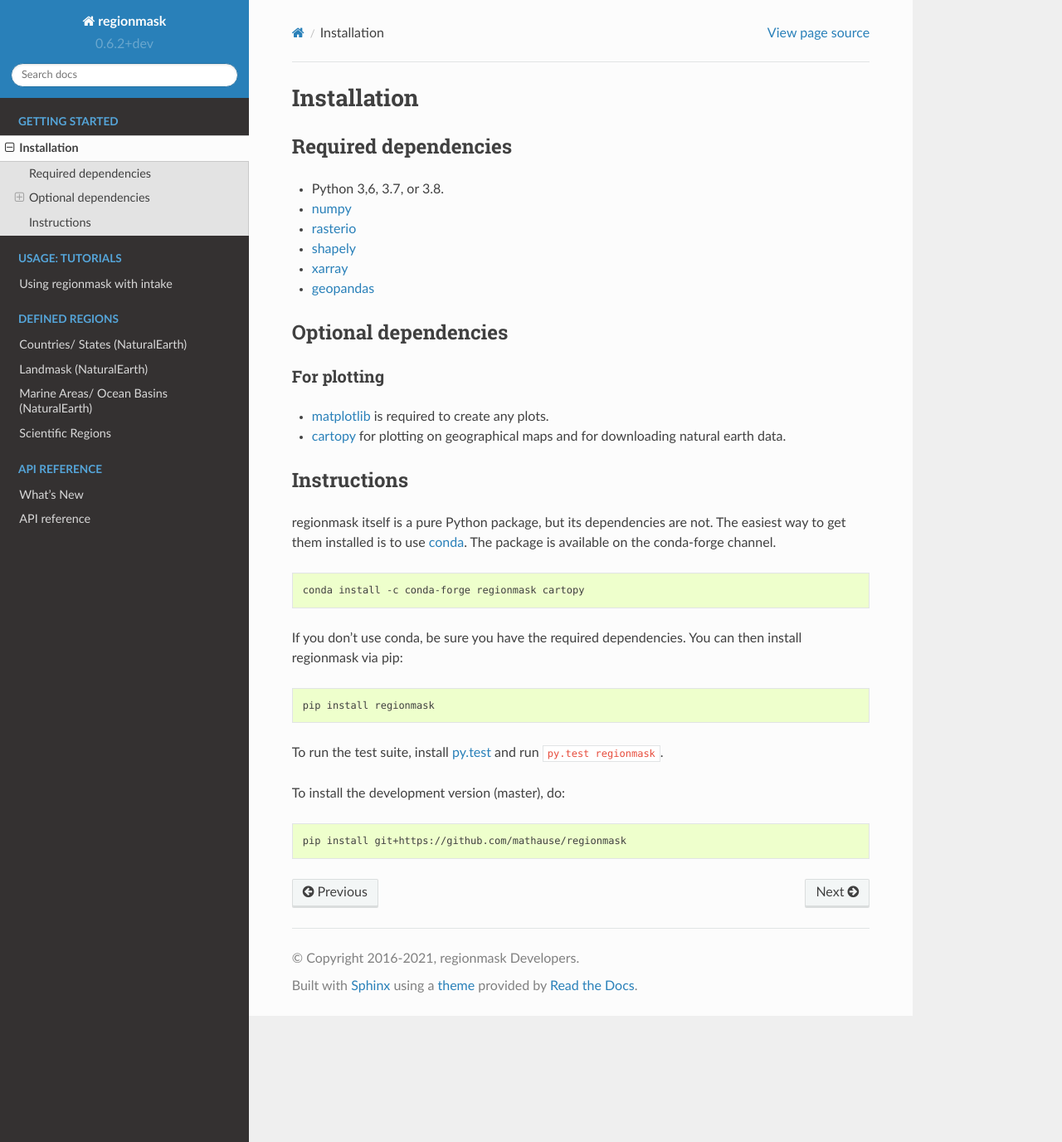
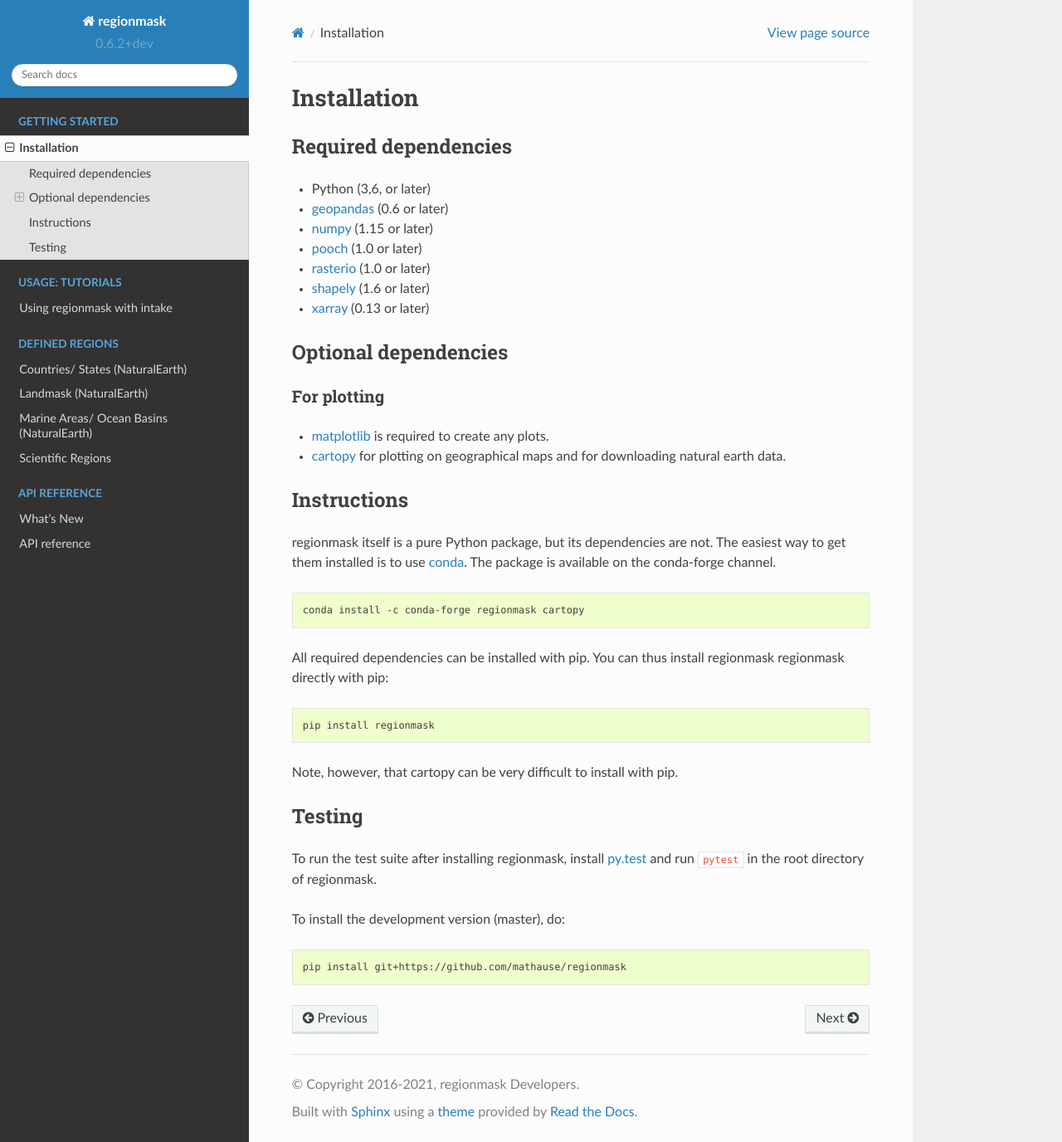
Before and after one commit to regionmask/regionmask, a Sphinx documentation site: the page built from docs/installation.rst, in a window 1280 px wide and 1376 px high. Shown: the whole window at 83% size. Built offline with Sphinx 7.4.7 and the Read the Docs theme 2.0.0, drawn with Linux system fonts in a browser that asks for light colours; pages that are not in the unit, such as notebooks, are missing from menus.

Commit message:
update installation requirements

```diff
--- a/docs/installation.rst
+++ b/docs/installation.rst
@@ -4,13 +4,13 @@ Installation
 Required dependencies
 ---------------------
 
-- Python 3,6, 3.7, or 3.8.
-- `numpy <http://www.numpy.org/>`__
-- `rasterio <https://rasterio.readthedocs.io/>`__
-- `shapely <http://toblerity.org/shapely/>`__
-- `xarray <http://xarray.pydata.org/>`__
-- `geopandas <http://geopandas.org/>`__
-
+- Python (3,6, or later)
+- `geopandas <http://geopandas.org/>`__ (0.6 or later)
+- `numpy <http://www.numpy.org/>`__ (1.15 or later)
+- `pooch <https://www.fatiando.org/pooch/latest/>`__ (1.0 or later)
+- `rasterio <https://rasterio.readthedocs.io/>`__ (1.0 or later)
+- `shapely <http://toblerity.org/shapely/>`__ (1.6 or later)
+- `xarray <http://xarray.pydata.org/>`__ (0.13 or later)
 
 Optional dependencies
 ---------------------
@@ -33,15 +33,19 @@ on the conda-forge channel.
 
     conda install -c conda-forge regionmask cartopy
 
-If you don't use conda, be sure you have the required dependencies. You can
-then install regionmask via pip:
+All required dependencies can be installed with pip. You can thus install regionmask
+regionmask directly with pip:
 
 .. code-block:: bash
 
    pip install regionmask
 
-To run the test suite, install
-`py.test <https://pytest.org>`__ and run ``py.test regionmask``.
+Note, however, that cartopy can be very difficult to install with pip.
+
+Testing
+-------
+
+To run the test suite after installing regionmask, install `py.test <https://pytest.org>`__ and run ``pytest`` in the root directory of regionmask.
 
 To install the development version (master), do:
 
```
